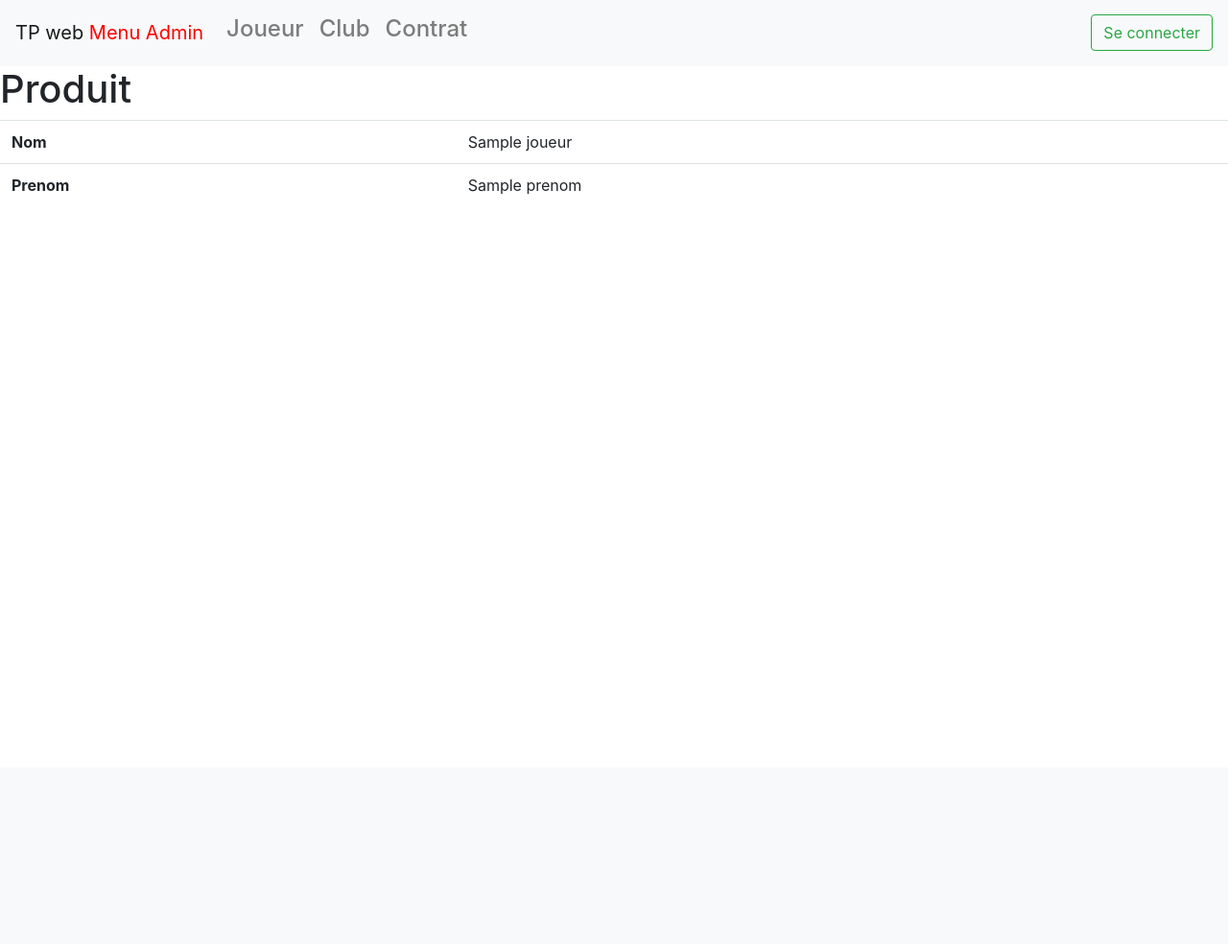
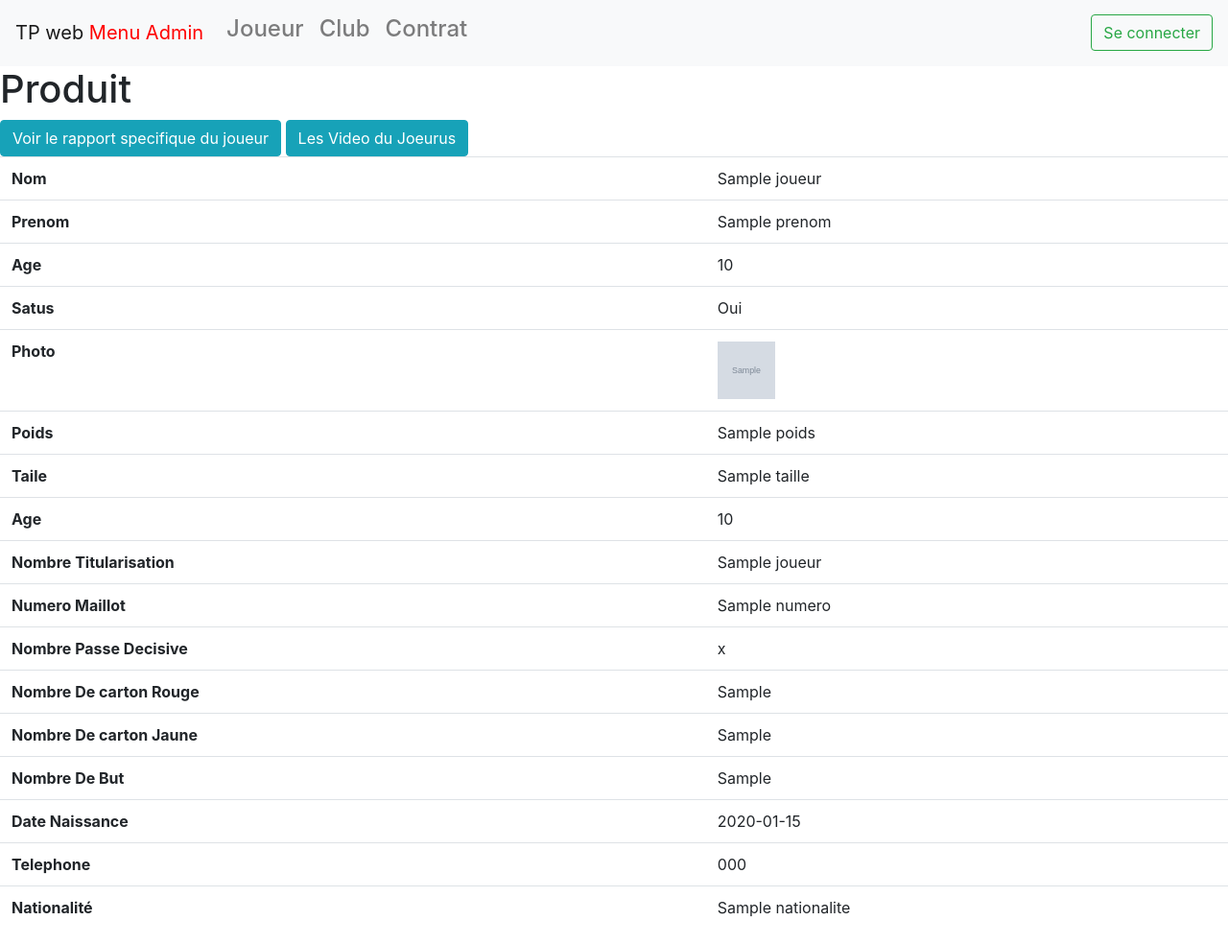
Before and after one commit to basile2121/Sochaux, a Symfony app: template templates/joueurs/showJoueur.html.twig in a window 1280 px wide. Shown: the whole page at 96% size. Before the commit the page ends 202 px from the top, so only its background shows below. Run offline with Twig, Linux system fonts and the light colour scheme; the template is opened without the code that fills it: most values are stand-ins (such as "Sample title", 1, 10 or a date in 2020); grey boxes marked "Sample" are stand-in pictures; some libraries are stand-ins or nearby versions.

Commit message:
Ajout du detail Pour les Joueurs , COntrat et Club du cote back-End

```diff
--- a/templates/joueurs/showJoueur.html.twig
+++ b/templates/joueurs/showJoueur.html.twig
@@ -5,8 +5,12 @@
 {% block body %}
     <h1>Produit</h1>
 
+    <a href="#" class="btn btn-info">Voir le rapport specifique du joueur</a>
+    <a href="#" class="btn btn-info">Les Video du Joeurus</a>
+
     <table class="table">
         <tbody>
+
         <tr>
             <th>Nom</th>
             <td>{{ joueur.nom }}</td>
@@ -15,6 +19,70 @@
             <th>Prenom</th>
             <td>{{ joueur.prenom }}</td>
         </tr>
+        <tr>
+            <th>Age</th>
+            <td>{{ joueur.age }}</td>
+        </tr>
+        <tr>
+            <th>Satus</th>
+            <td>{{ joueur.pro ? 'Oui' : 'Non' }}</td>
+        </tr>
+        <tr>
+            <th>Photo</th>
+            <td>
+                <img style="width:60px;height:60px;  "  alt="" src="{{ asset('images/') }}{{ joueur.photo }}">
+            </td>
+        </tr>
+        <tr>
+            <th>Poids</th>
+            <td>{{ joueur.poids }}</td>
+        </tr>
+        <tr>
+            <th>Taile</th>
+            <td>{{ joueur.taille }}</td>
+        </tr>
+        <tr>
+            <th>Age</th>
+            <td>{{ joueur.age }}</td>
+        </tr>
+
+        <tr>
+            <th>Nombre Titularisation</th>
+            <td>{{ joueur.titulaireNombre }}</td>
+        </tr>
+        <tr>
+            <th>Numero Maillot</th>
+            <td>{{ joueur.numero }}</td>
+        </tr>
+        <tr>
+            <th>Nombre Passe Decisive</th>
+            <td>{{ joueur.nbPasseDecissive }}</td>
+        </tr>
+        <tr>
+            <th>Nombre De carton Rouge</th>
+            <td>{{ joueur.nbCartonRouge }}</td>
+        </tr>
+        <tr>
+            <th>Nombre De carton Jaune</th>
+            <td>{{ joueur.nbCartonJaune }}</td>
+        </tr>
+        <tr>
+            <th>Nombre De But</th>
+            <td>{{ joueur.nbBut }}</td>
+        </tr>
+
+        <tr>
+            <th>Date Naissance</th>
+            <td>{{ joueur.dateNaissance ? joueur.dateNaissance|date('Y-m-d') : '' }}</td>
+        </tr>
+        <tr>
+            <th>Telephone</th>
+            <td>{{ joueur.telephone }}</td>
+        </tr>
+        <tr>
+            <th>Nationalité</th>
+            <td>{{ joueur.nationalite }}</td>
+        </tr>
         </tbody>
     </table>
 
```
Also changed, not shown: templates/clubs/showClub.html.twig (+8 -0 lines), templates/contrats/showContrat.html.twig (+14 -2 lines).
